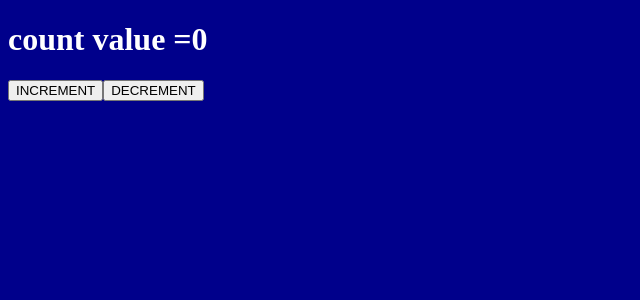
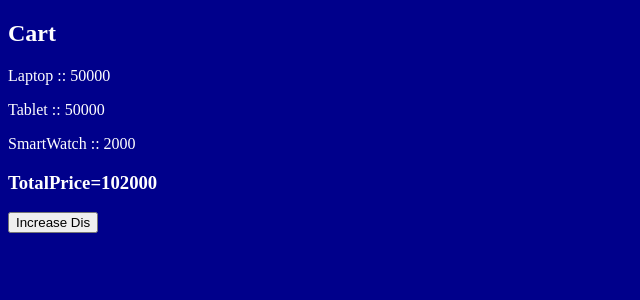
Before and after one commit to sikkki23/react-hooks, a React (Vite) app: page / in a window 1280 px wide. Shown: the top 300 px of the page, without its empty margins (0-640 px from the left). Built offline with nearby package versions, Linux system fonts and the light colour scheme.

Commit message:
useMemo example added

```diff
--- a/src/App.jsx
+++ b/src/App.jsx
@@ -5,6 +5,7 @@ import Counter from '../useEffect/Counter'
 import ChangeBg from '../useLayOutEffect/ChangeBg'
 import IndGov from '../PropsDrillDown/IndGov'
 import Reducer from '../useReducer/Reducer'
+import Cart from '../useMemo/Cart'
 
 const App = () => {
   return (
@@ -13,7 +14,8 @@ const App = () => {
       <FetchData/>
       <ChangeBg/>
       <IndGov /> */}
-      <Reducer />
+      {/* <Reducer /> */}
+      <Cart/>
       </div>
 
   )
--- /dev/null
+++ b/useMemo/Cart.jsx
@@ -0,0 +1,38 @@
+import React, {  useState , useMemo } from 'react'
+
+const Cart = () => {
+
+    const [cart,setCart] = useState([
+        {id : 1 , name :"Laptop", price :50000},
+        {id : 2 , name :"Tablet", price :50000},
+        {id : 13 , name :"SmartWatch", price :2000},
+    ]);
+
+    const [discount,setDiscount] =useState(0);
+
+
+    const totalPrice = useMemo(() => {
+        console.log('Calulating total Price...');
+        return cart.reduce((total,item) =>
+         total + item.price  ,0);
+
+    },[cart]);
+
+
+  return (
+    <div>
+        <h2>Cart</h2>
+        {cart.map((item) => (
+            <p key={item.id}>{item.name} :: {item.price}</p>
+        ))}
+
+        <h3>TotalPrice={totalPrice}</h3>
+        <button onClick ={() => { console.log('Dis button clicked');
+            setDiscount(discount+11)}}>
+            Increase Dis
+        </button>
+    </div>
+  )
+}
+
+export default Cart
```
